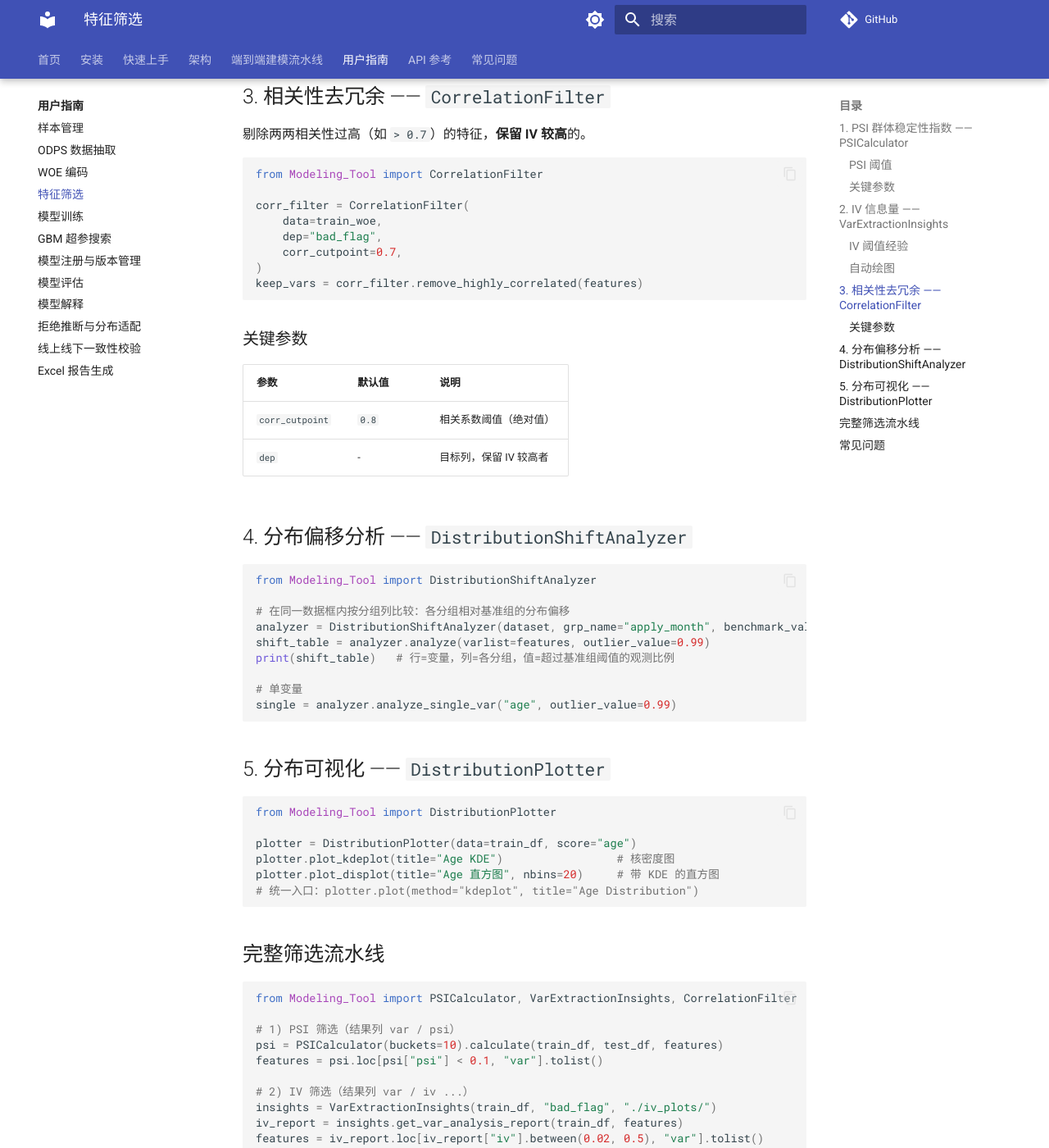
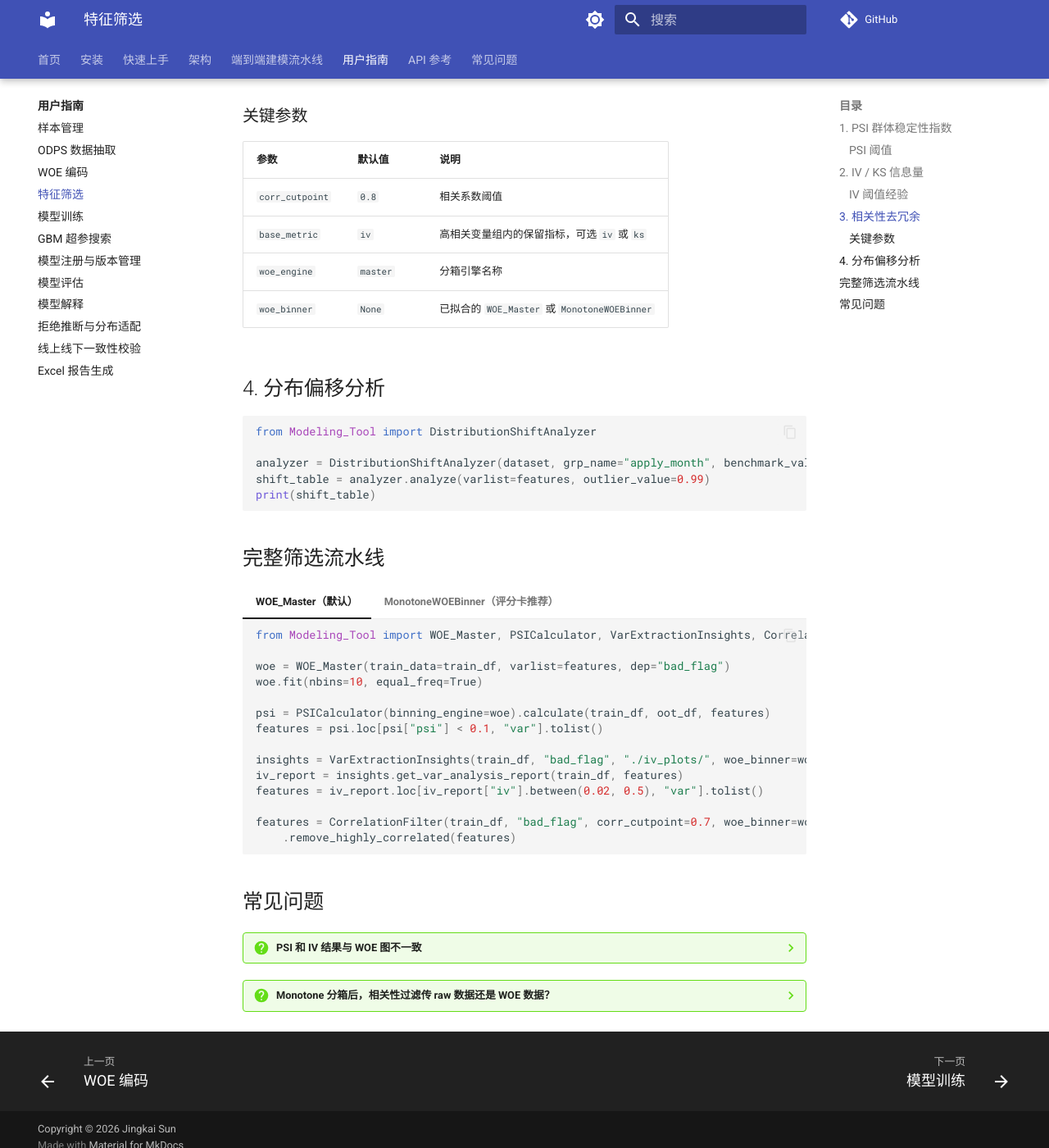
Before and after one commit to Kyle-J-Sun/SuperModelingFactory_doc, an MkDocs documentation site: the page built from docs/guides/feature.md, in a window 1280 px wide and 1400 px high, scrolled down 2360 px. Shown: the whole window at 82% size. Built offline with MkDocs 1.6.1 and Material for MkDocs 9.7.7, drawn with Linux system fonts in a browser that asks for light colours; comment, search, counter and statistics services are not loaded; some of the changed text lies outside the part shown.

Commit message:
docs: add WOE engine feature screening guide

````diff
--- a/docs/guides/feature.md
+++ b/docs/guides/feature.md
@@ -1,40 +1,38 @@
 # 特征筛选
 
-SuperModelingFactory 在 [`Feature`](../api/feature.md) 子包提供**PSI / IV / 相关性 / 分布**四类筛选工具。典型的筛选顺序：
+SuperModelingFactory 在 [`Feature`](../api/feature.md) 子包提供 **PSI / IV / 相关性 / 分布** 四类筛选工具。推荐顺序是：先稳定性，再解释力，最后去冗余。
 
 ```mermaid
 flowchart LR
     A[原始特征集] --> B[PSI 稳定性]
-    B --> C[IV 信息量]
+    B --> C[IV / KS 信息量]
     C --> D[相关性去冗余]
     D --> E[最终特征集]
 ```
 
-## 1. PSI 群体稳定性指数 —— `PSICalculator`
+!!! important "分箱一致性"
 
-衡量**实际分布**与**期望分布**的偏移，是风控模型监控的黄金指标。
+    如果模型最终使用 `MonotoneWOEBinner`，请把同一个 binner 传给 `PSICalculator`、`VarExtractionInsights` 和 `CorrelationFilter`。否则筛选阶段可能重新分箱，指标会和最终 WOE 编码不一致。
+
+    详情见 [WOE 分箱引擎](woe_binning_engine.md)。
+
+## 1. PSI 群体稳定性指数
+
+默认用法保持不变：
 
 ```python
 from Modeling_Tool import PSICalculator
 
-psi = PSICalculator(
-    buckets=10,
-    equal_freq=True,
-    min_bin_prop=0.05,
-)
+psi = PSICalculator(buckets=10, equal_freq=True, min_bin_prop=0.05)
+psi_table = psi.calculate(train_df, oot_df, features)
+stable_features = psi_table.loc[psi_table["psi"] < 0.1, "var"].tolist()
+```
 
-# 两组数据之间
-psi_table = psi.calculate(
-    expected_df=train_df,
-    current_data=latest_df,
-    varlist=features,
-)
-# calculate() 结果列为 var / psi
-print(psi_table.sort_values("psi", ascending=False).head(10))
+如果已有 WOE 分箱引擎，传入 `binning_engine`：
 
-# 数据集内分组 PSI（各分组 vs 基准组）
-from Modeling_Tool import calculate_psi_within_dataset
-within_psi = calculate_psi_within_dataset(dataset, grp_name="apply_month", varlist=features)
+```python
+psi = PSICalculator(buckets=10, binning_engine=binner)
+psi_table = psi.calculate(train_df, oot_df, features)
 ```
 
 ### PSI 阈值
@@ -42,21 +40,12 @@ within_psi = calculate_psi_within_dataset(dataset, grp_name="apply_month", varli
 | PSI 区间 | 含义 |
 |---------|------|
 | `< 0.1` | 稳定，无需关注 |
-| `0.1 – 0.25` | 轻微漂移，建议复盘 |
+| `0.1 - 0.25` | 轻微漂移，建议复盘 |
 | `>= 0.25` | 显著漂移，需立即排查 |
 
-### 关键参数
+## 2. IV / KS 信息量
 
-| 参数 | 默认值 | 说明 |
-|------|-------|------|
-| `buckets` | `10` | 分箱数 |
-| `equal_freq` | `True` | 等频 vs 等距 |
-| `min_bin_prop` | `0.05` | 每箱最小占比 |
-| `content` | `1e-6` | 防除零小量 |
-
-## 2. IV 信息量 —— `VarExtractionInsights`
-
-IV（Information Value）衡量特征的**预测能力**，是变量筛选的核心指标。
+默认路径：
 
 ```python
 from Modeling_Tool import VarExtractionInsights
@@ -64,16 +53,26 @@ from Modeling_Tool import VarExtractionInsights
 insights = VarExtractionInsights(
     data=train_df,
     dep="bad_flag",
-    plot_path="./iv_plots/",   # 绘图输出目录
+    plot_path="./iv_plots/",
     nbins=10,
     equal_freq=True,
     tree_binning=True,
-    seed=3407,
 )
+report = insights.get_var_analysis_report(train_df, features)
+print(report[["var", "iv", "ks_in_gains", "lift_in_gains"]])
+```
 
+复用 Monotone 分箱：
+
+```python
+insights = VarExtractionInsights(
+    data=train_df,
+    dep="bad_flag",
+    plot_path="./iv_plots/",
+    woe_engine="monotone",
+    woe_binner=binner,
+)
 report = insights.get_var_analysis_report(train_df, features)
-# 结果列（均为小写）：var / iv / ks_in_gains / lift_in_gains / n_bins ...
-print(report[["var", "iv", "ks_in_gains", "lift_in_gains"]])
 ```
 
 ### IV 阈值经验
@@ -81,89 +80,98 @@
 | IV 区间 | 解释力 |
 |---------|--------|
 | `< 0.02` | 无预测力，剔除 |
-| `0.02 – 0.1` | 弱 |
-| `0.1 – 0.3` | 中 |
-| `0.3 – 0.5` | 强 |
+| `0.02 - 0.1` | 弱 |
+| `0.1 - 0.3` | 中 |
+| `0.3 - 0.5` | 强 |
 | `>= 0.5` | 异常强，警惕过拟合 / 信息泄露 |
 
-### 自动绘图
+## 3. 相关性去冗余
 
-`VarExtractionInsights` 会在 `plot_path` 目录下输出每个特征的 IV 绘图（柱状图 + WOE 折线）。
-
-## 3. 相关性去冗余 —— `CorrelationFilter`
-
-剔除两两相关性过高（如 `> 0.7`）的特征，**保留 IV 较高**的。
+剔除两两相关性过高的变量，并保留 IV 或 KS 更高的变量。
 
 ```python
 from Modeling_Tool import CorrelationFilter
 
-corr_filter = CorrelationFilter(
-    data=train_woe,
+keep_vars = CorrelationFilter(
+    data=train_df,
     dep="bad_flag",
     corr_cutpoint=0.7,
-)
-keep_vars = corr_filter.remove_highly_correlated(features)
+    woe_engine="monotone",
+    woe_binner=binner,
+).remove_highly_correlated(features)
 ```
 
 ### 关键参数
 
 | 参数 | 默认值 | 说明 |
 |------|-------|------|
-| `corr_cutpoint` | `0.8` | 相关系数阈值（绝对值） |
-| `dep` | - | 目标列，保留 IV 较高者 |
+| `corr_cutpoint` | `0.8` | 相关系数阈值 |
+| `base_metric` | `iv` | 高相关变量组内的保留指标，可选 `iv` 或 `ks` |
+| `woe_engine` | `master` | 分箱引擎名称 |
+| `woe_binner` | `None` | 已拟合的 `WOE_Master` 或 `MonotoneWOEBinner` |
 
-## 4. 分布偏移分析 —— `DistributionShiftAnalyzer`
+## 4. 分布偏移分析
 
 ```python
 from Modeling_Tool import DistributionShiftAnalyzer
 
-# 在同一数据框内按分组列比较：各分组相对基准组的分布偏移
 analyzer = DistributionShiftAnalyzer(dataset, grp_name="apply_month", benchmark_value="2025-01")
 shift_table = analyzer.analyze(varlist=features, outlier_value=0.99)
-print(shift_table)   # 行=变量，列=各分组，值=超过基准组阈值的观测比例
-
-# 单变量
-single = analyzer.analyze_single_var("age", outlier_value=0.99)
-```
-
-## 5. 分布可视化 —— `DistributionPlotter`
-
-```python
-from Modeling_Tool import DistributionPlotter
-
-plotter = DistributionPlotter(data=train_df, score="age")
-plotter.plot_kdeplot(title="Age KDE")                 # 核密度图
-plotter.plot_displot(title="Age 直方图", nbins=20)     # 带 KDE 的直方图
-# 统一入口：plotter.plot(method="kdeplot", title="Age Distribution")
+print(shift_table)
 ```
 
 ## 完整筛选流水线
 
-```python
-from Modeling_Tool import PSICalculator, VarExtractionInsights, CorrelationFilter
+=== "WOE_Master（默认）"
 
-# 1) PSI 筛选（结果列 var / psi）
-psi = PSICalculator(buckets=10).calculate(train_df, test_df, features)
-features = psi.loc[psi["psi"] < 0.1, "var"].tolist()
+    ```python
+    from Modeling_Tool import WOE_Master, PSICalculator, VarExtractionInsights, CorrelationFilter
 
-# 2) IV 筛选（结果列 var / iv ...）
-insights = VarExtractionInsights(train_df, "bad_flag", "./iv_plots/")
-iv_report = insights.get_var_analysis_report(train_df, features)
-features = iv_report.loc[iv_report["iv"].between(0.02, 0.5), "var"].tolist()
+    woe = WOE_Master(train_data=train_df, varlist=features, dep="bad_flag")
+    woe.fit(nbins=10, equal_freq=True)
 
-# 3) 相关性去冗余
-features = CorrelationFilter(train_woe, "bad_flag", corr_cutpoint=0.7) \
-              .remove_highly_correlated(features)
+    psi = PSICalculator(binning_engine=woe).calculate(train_df, oot_df, features)
+    features = psi.loc[psi["psi"] < 0.1, "var"].tolist()
 
-print(f"最终保留 {len(features)} 个特征: {features}")
-```
+    insights = VarExtractionInsights(train_df, "bad_flag", "./iv_plots/", woe_binner=woe)
+    iv_report = insights.get_var_analysis_report(train_df, features)
+    features = iv_report.loc[iv_report["iv"].between(0.02, 0.5), "var"].tolist()
+
+    features = CorrelationFilter(train_df, "bad_flag", corr_cutpoint=0.7, woe_binner=woe) \
+        .remove_highly_correlated(features)
+    ```
+
+=== "MonotoneWOEBinner（评分卡推荐）"
+
+    ```python
+    from Modeling_Tool import PSICalculator, VarExtractionInsights, CorrelationFilter
+    from Modeling_Tool.WOE.WOE_Monotone_Binner import MonotoneWOEBinner
+
+    binner = MonotoneWOEBinner(feature_cols=features, target_col="bad_flag")
+    binner.fit(train_df, chi2_binning=True, chi2_p=0.95)
+
+    psi = PSICalculator(binning_engine=binner).calculate(train_df, oot_df, features)
+    features = psi.loc[psi["psi"] < 0.1, "var"].tolist()
+
+    insights = VarExtractionInsights(
+        train_df, "bad_flag", "./iv_plots/",
+        woe_engine="monotone", woe_binner=binner,
+    )
+    iv_report = insights.get_var_analysis_report(train_df, features)
+    features = iv_report.loc[iv_report["iv"].between(0.02, 0.5), "var"].tolist()
+
+    features = CorrelationFilter(
+        train_df, "bad_flag", corr_cutpoint=0.7,
+        woe_engine="monotone", woe_binner=binner,
+    ).remove_highly_correlated(features)
+    ```
 
 ## 常见问题
 
-??? question "PSI 单变量都 < 0.1 但 KS/AUC 显著下降"
+??? question "PSI 和 IV 结果与 WOE 图不一致"
 
-    可能是**多变量联合分布**漂移。需要用 `calculate_multivar_psi_two_sets()` 做联合 PSI。
+    通常是因为筛选阶段没有传入最终建模使用的 `binning_engine` / `woe_binner`。请复用训练期已拟合的 `WOE_Master` 或 `MonotoneWOEBinner`。
 
-??? question "高相关特征剔除后模型效果下降"
+??? question "Monotone 分箱后，相关性过滤传 raw 数据还是 WOE 数据？"
 
-    调高 `corr_cutpoint`（如 `0.85`），或考虑主成分分析 / 业务合并。
+    推荐传 raw 数据，并同时传入 `woe_binner`。这样相关性过滤仍基于原始变量相关性，变量保留决策则基于同一套 WOE 分箱的 IV/KS。
````
Also changed, not shown: docs/guides/woe.md (+59 -113 lines), docs/guides/woe_binning_engine.md (added, +131 -0 lines).
